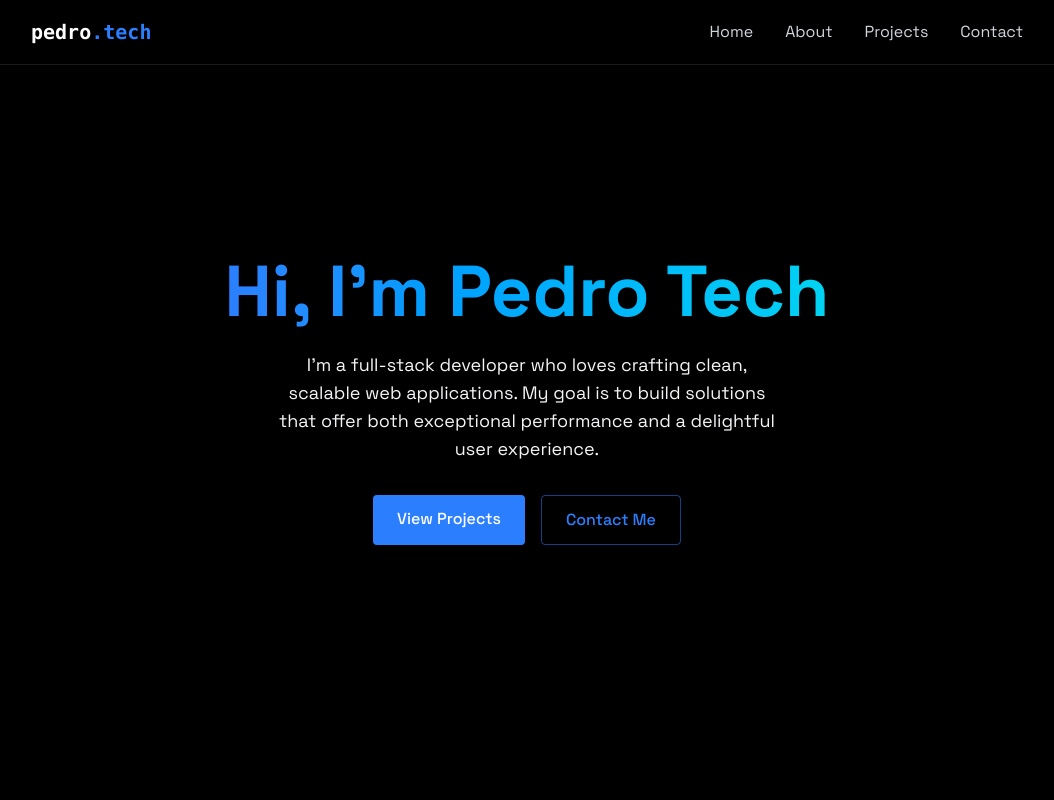
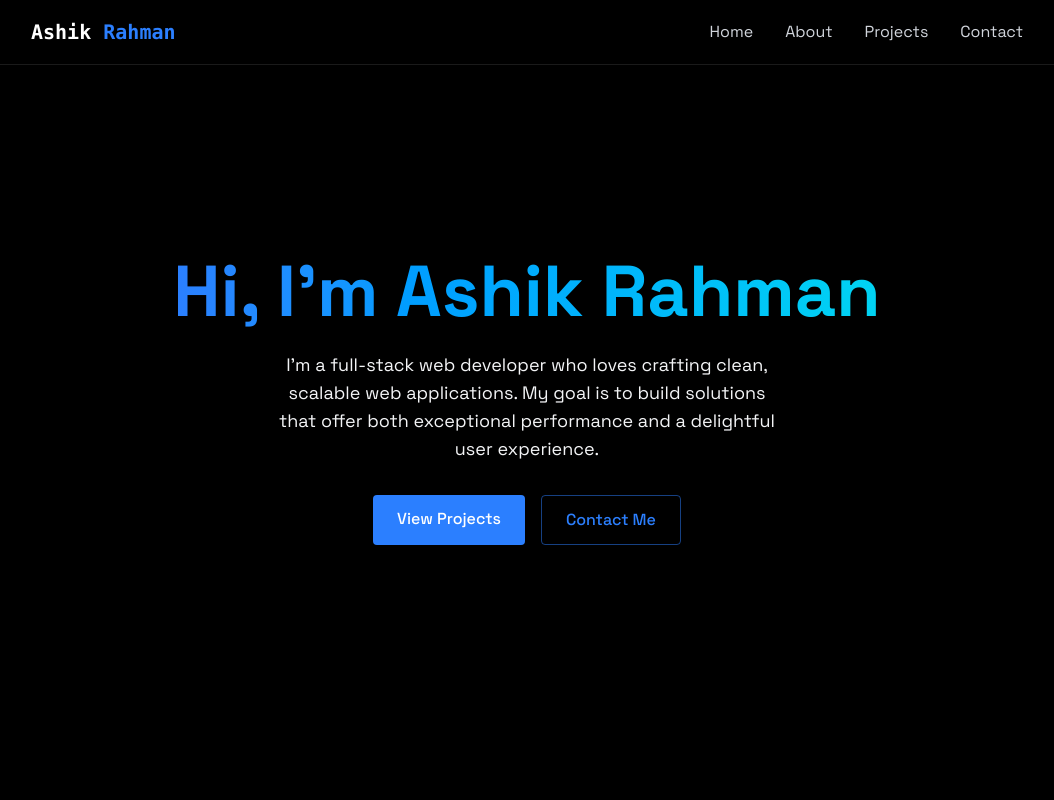
Before and after one commit to tntashikrahman/Ash-Porfolio-X1, a React (Vite) app: page / in a window 1280 px wide. Shown: the top 800 px of the page, without its empty margins (113-1167 px from the left). Built offline with nearby package versions, Linux system fonts and the light colour scheme.

Commit message:
Project done by Ashik

```diff
--- a/src/components/Navbar.jsx
+++ b/src/components/Navbar.jsx
@@ -10,7 +10,7 @@ export const Navbar = ({ menuOpen, setMenuOpen }) => {
         <div className="flex justify-between items-center h-16">
           <a href="#home" className="font-mono text-xl font-bold text-white">
             {" "}
-            pedro<span className="text-blue-500">.tech</span>{" "}
+            Ashik<span className="text-blue-500"> Rahman</span>{" "}
           </a>
 
           <div
--- a/src/components/sections/Home.jsx
+++ b/src/components/sections/Home.jsx
@@ -9,11 +9,11 @@ export const Home = () => {
       <RevealOnScroll>
         <div className="text-center z-10 px-4">
           <h1 className="text-5xl md:text-7xl font-bold mb-6 bg-gradient-to-r from-blue-500 to-cyan-400 bg-clip-text text-transparent leading-right">
-            Hi, I'm Pedro Tech
+            Hi, I'm Ashik Rahman
           </h1>
 
           <p className="tex-gray-400 text-lg mb-8 max-w-lg mx-auto">
-            I’m a full-stack developer who loves crafting clean, scalable web
+            I’m a full-stack web developer who loves crafting clean, scalable web
             applications. My goal is to build solutions that offer both
             exceptional performance and a delightful user experience.
           </p>
```
